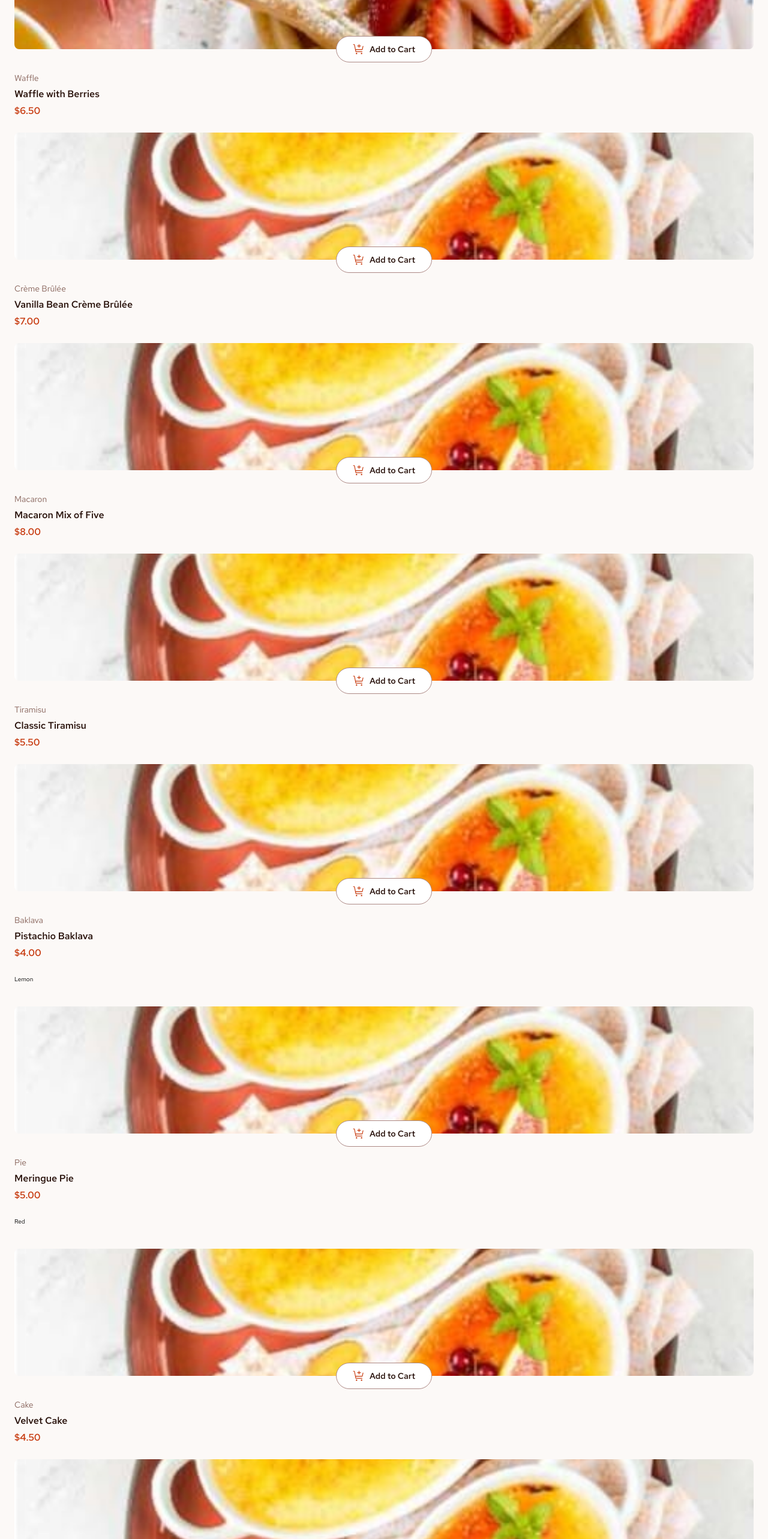
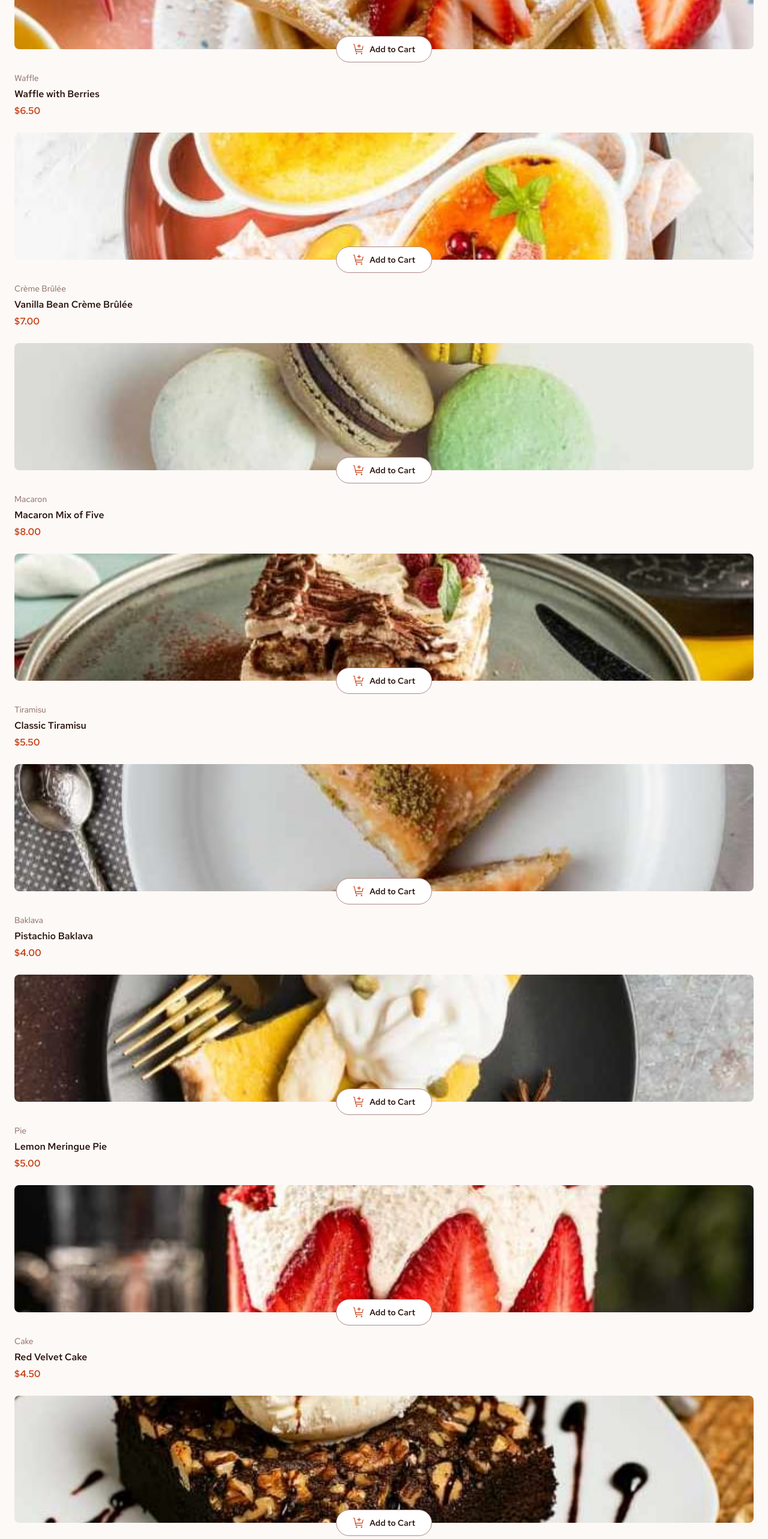
Before and after one commit to Rubendvb/product-list-with-cart-main, a React (Vite) app: page / in a window 1280 px wide. Shown: the part 234-2800 px from the top of the page at 60% size. Built offline with nearby package versions, Linux system fonts and the light colour scheme.

Commit message:
rendering items

```diff
--- a/src/App.tsx
+++ b/src/App.tsx
@@ -1,24 +1,41 @@
-import { useState } from 'react'
-import './App.scss'
+import { useEffect, useMemo, useState } from 'react'
 
 import { ButtonAddToCart } from './components/ButtonAddToCart'
 
+import './App.scss'
+
+import data from './data/data.json'
+
+type Dessert = {
+  image: {
+    thumbnail: string
+    mobile: string
+    tablet: string
+    desktop: string
+  }
+  name: string
+  category: string
+  price: number
+}
+
+type IDesserts = Dessert[]
+
 function App() {
-  const [items, setItems] = useState(2)
+  const [items, setItems] = useState<IDesserts>([])
 
-  return (
-    <>
-      <div className="page">
-        <main className="main">
-          <h1 className="main__title">Desserts</h1>
+  useEffect(() => {
+    setItems(data)
+  }, [])
 
-          <div className="desserts">
-            <article className="dessert">
+  const renderedItems = useMemo(
+    () =>
+      items.map((item, index) => (
+        <article key={index} className="dessert">
           <div className="dessert__image-container">
             <img
               className="dessert__image"
-                  src="/assets/images/image-waffle-desktop.jpg"
-                  alt="Waffle"
+              src={item.image.mobile}
+              alt={item.name}
             />
 
             <div className="container__button">
@@ -27,171 +44,28 @@ function App() {
           </div>
 
           <div className="dessert__details">
-                <span className="dessert__type">Waffle</span>
-                <h3 className="dessert__name">Waffle with Berries</h3>
-                <span className="dessert__price">$6.50</span>
+            <span className="dessert__type">{item.category}</span>
+            <h3 className="dessert__name">{item.name}</h3>
+            <span className="dessert__price">${item.price.toFixed(2)}</span>
           </div>
         </article>
+      )),
+    [items]
+  )
 
-            <article className="dessert">
-              <div className="dessert__image-container">
-                <img
-                  className="dessert__image"
-                  src="/assets/images/image-creme-brulee-desktop.jpg"
-                  alt="Crème Brûlée"
-                />
-                <div className="container__button">
-                  <ButtonAddToCart />
-                </div>
-              </div>
-              <div className="dessert__details">
-                <span className="dessert__type">Crème Brûlée</span>
-                <h3 className="dessert__name">Vanilla Bean Crème Brûlée</h3>
-                <span className="dessert__price">$7.00</span>
-              </div>
-            </article>
+  return (
+    <>
+      <div className="page">
+        <main className="main">
+          <h1 className="main__title">Desserts</h1>
 
-            <article className="dessert">
-              <div className="dessert__image-container">
-                <img
-                  className="dessert__image"
-                  src="/assets/images/image-creme-brulee-desktop.jpg"
-                  alt="Macaron"
-                />
-
-                <div className="container__button">
-                  <ButtonAddToCart />
-                </div>
-              </div>
-              <div className="dessert__details">
-                <span className="dessert__type">Macaron</span>
-                <h3 className="dessert__name">Macaron Mix of Five</h3>
-                <span className="dessert__price">$8.00</span>
-              </div>
-            </article>
-
-            <article className="dessert">
-              <div className="dessert__image-container">
-                <img
-                  className="dessert__image"
-                  src="/assets/images/image-creme-brulee-desktop.jpg"
-                  alt="Tiramisu"
-                />
-
-                <div className="container__button">
-                  <ButtonAddToCart />
-                </div>
-              </div>
-              <div className="dessert__details">
-                <span className="dessert__type">Tiramisu</span>
-                <h3 className="dessert__name">Classic Tiramisu</h3>
-                <span className="dessert__price">$5.50</span>
-              </div>
-            </article>
-
-            <article className="dessert">
-              <div className="dessert__image-container">
-                <img
-                  className="dessert__image"
-                  src="/assets/images/image-creme-brulee-desktop.jpg"
-                  alt="Baklava"
-                />
-
-                <div className="container__button">
-                  <ButtonAddToCart />
-                </div>
-              </div>
-              <div className="dessert__details">
-                <span className="dessert__type">Baklava</span>
-                <h3 className="dessert__name">Pistachio Baklava</h3>
-                <span className="dessert__price">$4.00</span>
-              </div>
-            </article>
-
-            <article className="dessert">
-              <div className="dessert__type-label">Lemon</div>
-              <div className="dessert__image-container">
-                <img
-                  className="dessert__image"
-                  src="/assets/images/image-creme-brulee-desktop.jpg"
-                  alt="Lemon Pie"
-                />
-
-                <div className="container__button">
-                  <ButtonAddToCart />
-                </div>
-              </div>
-              <div className="dessert__details">
-                <span className="dessert__type">Pie</span>
-                <h3 className="dessert__name">Meringue Pie</h3>
-                <span className="dessert__price">$5.00</span>
-              </div>
-            </article>
-
-            <article className="dessert">
-              <div className="dessert__type-label">Red</div>
-              <div className="dessert__image-container">
-                <img
-                  className="dessert__image"
-                  src="/assets/images/image-creme-brulee-desktop.jpg"
-                  alt="Red Velvet Cake"
-                />
-
-                <div className="container__button">
-                  <ButtonAddToCart />
-                </div>
-              </div>
-              <div className="dessert__details">
-                <span className="dessert__type">Cake</span>
-                <h3 className="dessert__name">Velvet Cake</h3>
-                <span className="dessert__price">$4.50</span>
-              </div>
-            </article>
-
-            <article className="dessert">
-              <div className="dessert__image-container">
-                <img
-                  className="dessert__image"
-                  src="/assets/images/image-creme-brulee-desktop.jpg"
-                  alt="Brownie"
-                />
-
-                <div className="container__button">
-                  <ButtonAddToCart />
-                </div>
-              </div>
-              <div className="dessert__details">
-                <span className="dessert__type">Brownie</span>
-                <h3 className="dessert__name">Salted Caramel Brownie</h3>
-                <span className="dessert__price">$4.50</span>
-              </div>
-            </article>
-
-            <article className="dessert">
-              <div className="dessert__image-container">
-                <img
-                  className="dessert__image"
-                  src="/assets/images/image-creme-brulee-desktop.jpg"
-                  alt="Panna Cotta"
-                />
-
-                <div className="container__button">
-                  <ButtonAddToCart />
-                </div>
-              </div>
-              <div className="dessert__details">
-                <span className="dessert__type">Panna Cotta</span>
-                <h3 className="dessert__name">Vanilla Panna Cotta</h3>
-                <span className="dessert__price">$6.50</span>
-              </div>
-            </article>
-          </div>
+          <div className="desserts">{renderedItems}</div>
         </main>
 
         <aside className="cart">
-          <h2 className="cart__title">Your Cart ({items})</h2>
+          <h2 className="cart__title">Your Cart ({items.length})</h2>
 
-          {items === 0 ? (
+          {items.length === 0 ? (
             <div className="cart__empty-message">
               <img
                 className="cart__empty-image"
```
Lines whose indentation alone changed are shown as unchanged.
